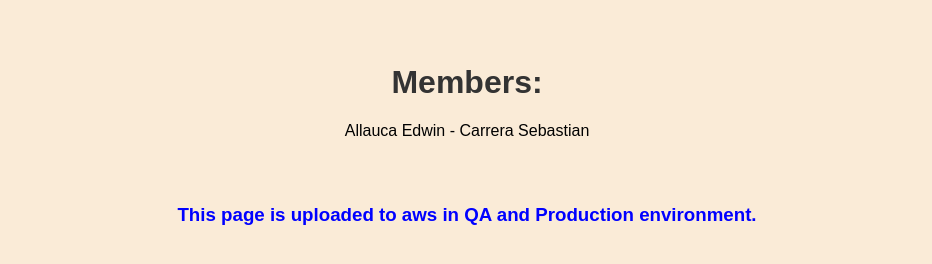
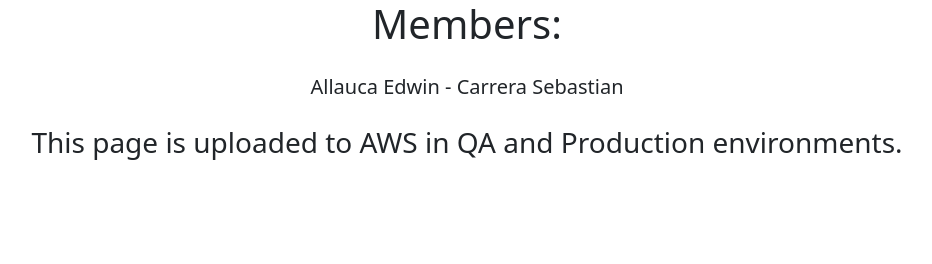
Before and after one commit to Retrofiyer/lb_asg, a plain HTML site: page public/view/index.html in a window 1280 px wide. Shown: the whole page, without its empty margins (173-1105 px from the left). Drawn offline with nearby package versions, Linux system fonts and the light colour scheme.

Commit message:
feat: :art: Improve index.html and styles.css

```diff
--- a/public/css/styles.css
+++ b/public/css/styles.css
@@ -1,19 +1,25 @@
-body{
+body {
+    background-color: #f8f9fa;
     font-family: Arial, sans-serif;
-    background-color:antiquewhite;
     margin: 0;
     padding: 0;
 }
 
-.container{
-    text-align: center;
-    margin-top: 5%;
+.container {
+    margin-top: 10%;
 }
 
-h1{
-    color: #333;
+h1 {
+    color: #343a40;
+    font-weight: bold;
 }
 
-h3{
-    color: blue;
+h3 {
+    color: #0d6efd;
 }
+
+footer {
+    margin-top: 5%;
+    color: #6c757d;
+    font-size: 0.9rem;
+}
--- a/public/view/index.html
+++ b/public/view/index.html
@@ -3,13 +3,21 @@
 <head>
     <meta charset="UTF-8">
     <meta name="viewport" content="width=device-width, initial-scale=1.0">
-    <link rel="stylesheet" href="/public/css/styles.css">
+    <link
+        href="https://cdn.jsdelivr.net/npm/bootstrap@5.3.0/dist/css/bootstrap.min.css"
+        rel="stylesheet">
     <title>Group Page</title>
 </head>
 <body>
-   <div class="container"> <h1>Members:</h1> Allauca Edwin - Carrera Sebastian</div>
-    <div class="container">
-        <h3>This page is uploaded to aws in QA and Production environment.</h3>
+    <div class="container text-center">
+        <h1 class="mb-4">Members:</h1>
+        <p class="lead">Allauca Edwin - Carrera Sebastian</p>
     </div>
+
+    <div class="container text-center">
+        <h3 class="mt-4">This page is uploaded to AWS in QA and Production environments.</h3>
+    </div>
+
+    <script src="https://cdn.jsdelivr.net/npm/bootstrap@5.3.0/dist/js/bootstrap.bundle.min.js"></script>
 </body>
 </html>
```
